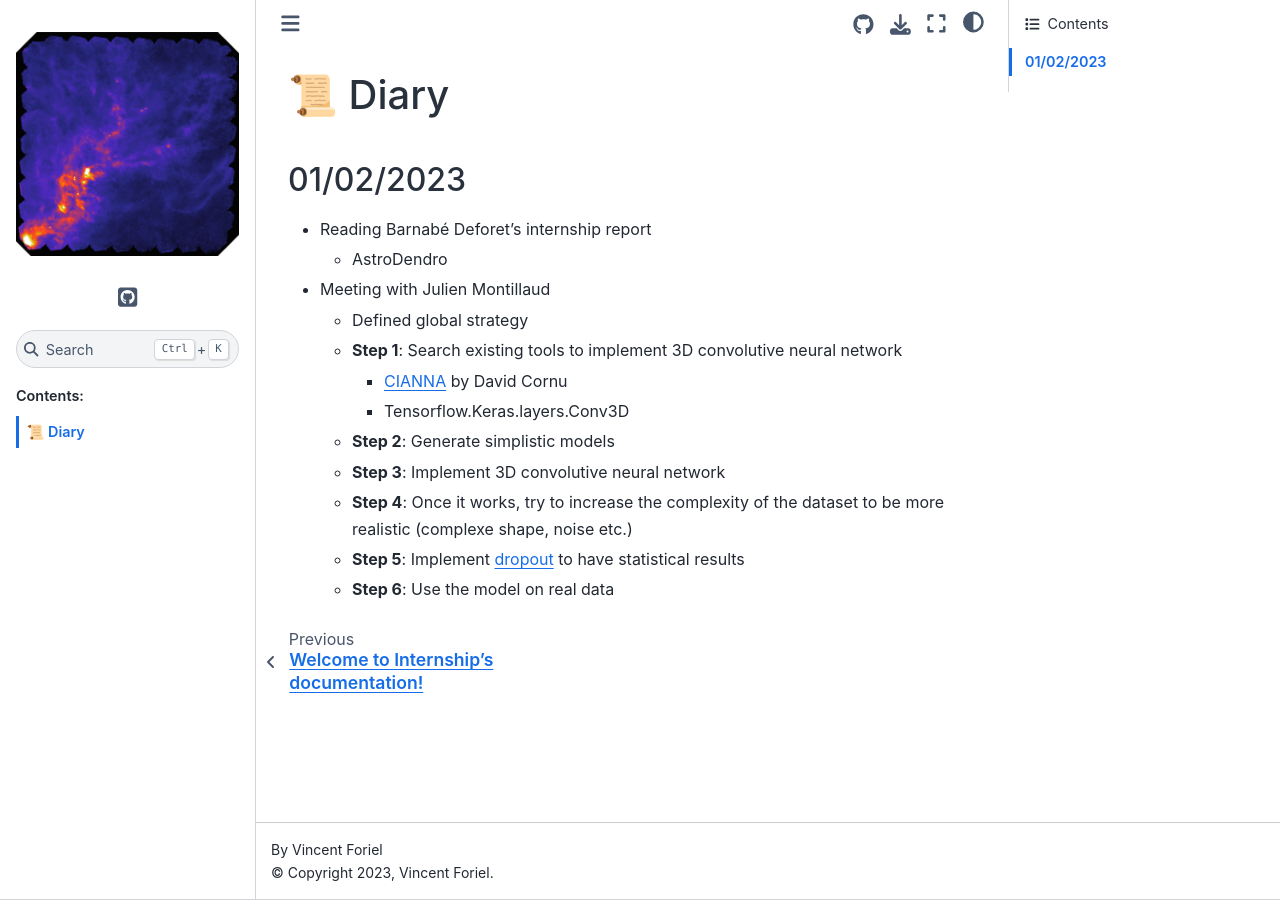
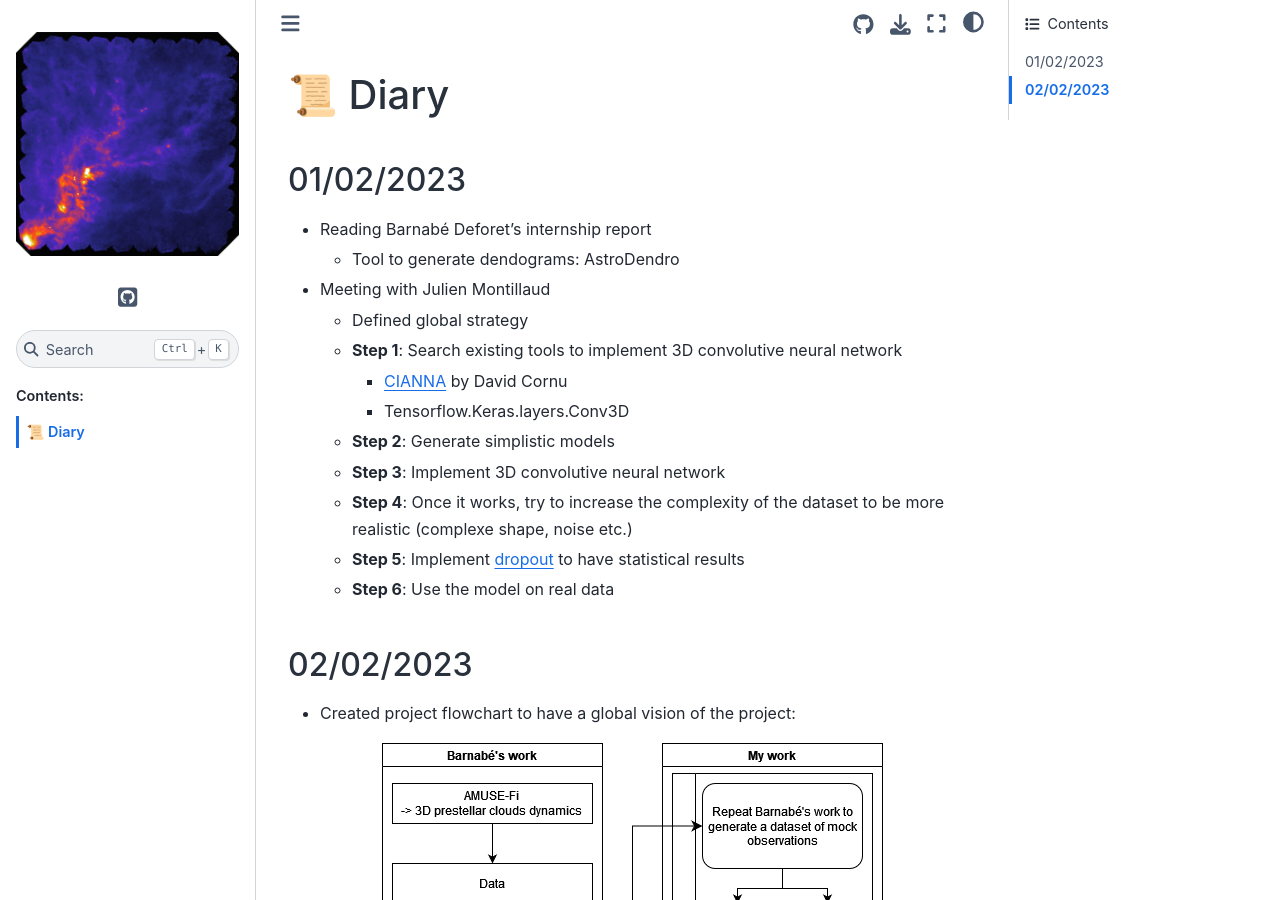
Before and after one commit to LeiRoF/M2-Internship, a Sphinx documentation site: the page built from docs/Diary.md, in a window 1280 px wide and 900 px high. Built offline with Sphinx 7.4.7 and the Sphinx Book theme 1.1.4, drawn with Linux system fonts in a browser that asks for light colours.

Commit message:
Barnabé's fixes

```diff
--- a/docs/Diary.md
+++ b/docs/Diary.md
@@ -3,7 +3,7 @@
 ## 01/02/2023
 
 - Reading Barnabé Deforet's internship report
-  - AstroDendro
+  - Tool to generate dendograms: AstroDendro
 - Meeting with Julien Montillaud
   - Defined global strategy
   - **Step 1**: Search existing tools to implement 3D convolutive neural network
@@ -14,3 +14,13 @@
   - **Step 4**: Once it works, try to increase the complexity of the dataset to be more realistic (complexe shape, noise etc.)
   - **Step 5**: Implement [dropout](https://inside-machinelearning.com/le-dropout-cest-quoi-deep-learning-explication-rapide/) to have statistical results
   - **Step 6**: Use the model on real data
+
+## 02/02/2023
+
+- Created project flowchart to have a global vision of the project:
+
+<div align=center>
+
+![](img/project_flowchart.png)
+
+</div>
--- a/requirements.txt
+++ b/requirements.txt
@@ -12,4 +12,4 @@ docutils
 mpi4py
 h5py
 wheel
-amuse
+git+https://github.com/amusecode/amuse
--- a/rsrc/source/fit_map.py
+++ b/rsrc/source/fit_map.py
@@ -84,7 +84,7 @@ def loadmaps(wavel, name, N):
     """
 
     nwavel = len(wavel)
-    out = np.zeros((nwavel, 512, 512))
+    out = np.zeros((nwavel, N[1], N[2]))
 
     for i in range(nwavel):
         fitmap = fits.open('output_files/{}_{}.fits'.format(name, wavel[i]))
@@ -206,7 +206,9 @@ def fit_main(name, n):
 
         # Load SOC ini file for real cube size (in pc)
         csize = loadini(fpath, N)
+
         limit = [-csize, csize, -csize, csize]
+
 
         # Compute Temperature map
         Tmap, Nmap = fitter(data, wavel)
```
Also changed, not shown: docs/Getting_Started.md (added, +28 -0 lines), docs/conf.py (line endings or trailing spaces), docs/img/project_flowchart.png (added), docs/index.rst (line endings or trailing spaces), docs/requirements.txt (line endings or trailing spaces), 4 other files.
